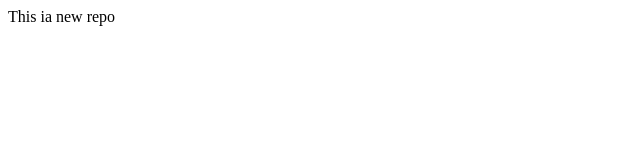
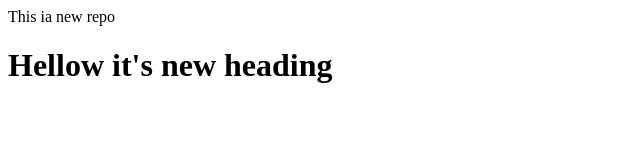
Before and after one commit to vibss06/New-Repo, a plain HTML site: page index.html in a window 1280 px wide. Shown: the whole page, without its empty margins (0-640 px from the left). Drawn offline with Linux system fonts and the light colour scheme.

Commit message:
New head

```diff
--- a/index.html
+++ b/index.html
@@ -1 +1,2 @@
 <p>This ia new repo</p>
+<h1>Hellow it's new heading</h1>
```
